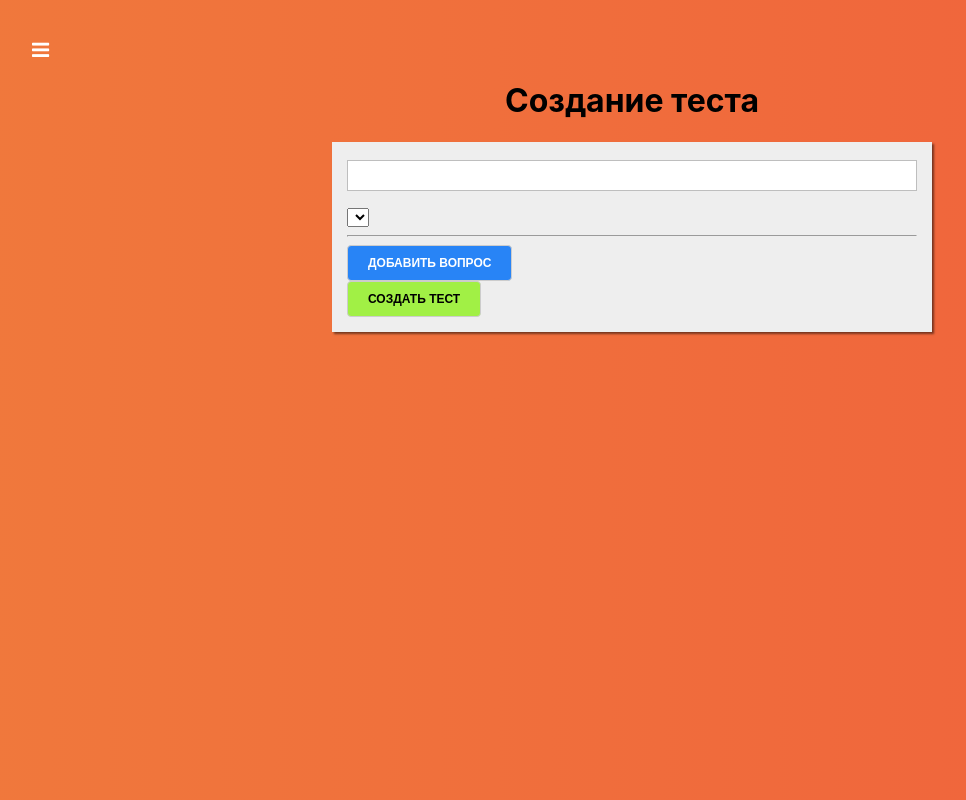
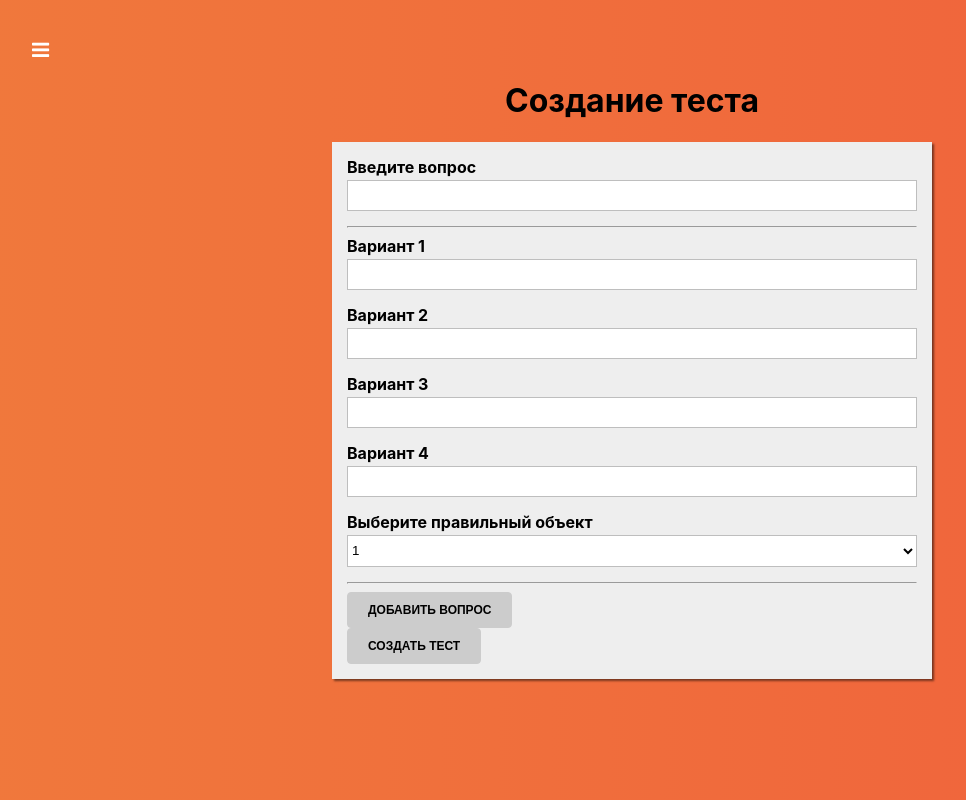
Before and after one commit to Vitaliy-Shlepakov/quize, a React app: page /quiz-creator in a window 1280 px wide. Shown: the whole page, without its empty margins (8-974 px from the left). Built offline with nearby package versions, Linux system fonts and the light colour scheme.

Commit message:
working on form

```diff
--- /dev/null
+++ b/src/components/UI/Select/Select.js
@@ -0,0 +1,31 @@
+import React from 'react';
+import './Select.sass';
+
+const Select = ({label, value, onChange, options}) => {
+  const htmlFor = `${label}--${Math.random()}`;
+
+  return (
+    <div className="Select">
+      <label htmlFor={htmlFor} className="Select__Label">{ label }</label>
+      <select
+        value={value}
+        onChange={e => onChange(e.target.value)}
+        id={htmlFor}
+        accessKey={'t'}
+        className="Select__Select"
+      >
+        {
+          options.map((option, index) => {
+            return (
+              <option key={index} value={option.value}>
+                { option.text }
+              </option>
+            )
+          })
+        }
+      </select>
+    </div>
+  );
+};
+
+export default Select;
--- /dev/null
+++ b/src/components/UI/Select/Select.sass
@@ -0,0 +1,19 @@
+.Select
+  margin-bottom: 15px
+
+.Select__Label
+  margin: 0 0 3px 0
+  padding: 0
+  font-weight: bold
+  display: block
+
+.Select__Select
+  display: block
+  box-sizing: border-box
+  border: 1px solid #bebebe
+  margin-bottom: 5px
+  height: 32px
+  width: 100%
+  outline: none
+  transition: all .2s
+  background-color: #fff
--- a/src/containers/QuizCreator/QuizCreator.js
+++ b/src/containers/QuizCreator/QuizCreator.js
@@ -1,33 +1,36 @@
 import React, {Component} from 'react';
 import './QuizCreator.sass';
 import Button from "../../components/UI/Button/Button";
-import { createControl } from '../../form/formFramework';
+import { createControl, validate, validateForm } from '../../form/formFramework';
 import Input from "../../components/UI/Input/Input";
+import Select from "../../components/UI/Select/Select";
 
 function createFormControls(){
   return {
-    formControls: {
     question: createControl({
       label: 'Введите вопрос',
-        errorMessage: 'Вопрос не может быть пустым'
-      }),
+      errorMessage: 'Вопрос не может быть пустым',
+    }, {required: true}),
     option1: createControl({
       label: 'Вариант 1',
-        errorMessage: 'Значение не может быть пустым'
+      errorMessage: 'Значение не может быть пустым',
+      id: 1,
     }, {required: true}),
     option2: createControl({
       label: 'Вариант 2',
-        errorMessage: 'Значение не может быть пустым'
+      errorMessage: 'Значение не может быть пустым',
+      id: 2,
     }, {required: true}),
     option3: createControl({
       label: 'Вариант 3',
-        errorMessage: 'Значение не может быть пустым'
+      errorMessage: 'Значение не может быть пустым',
+      id: 3,
     }, {required: true}),
     option4: createControl({
       label: 'Вариант 4',
-        errorMessage: 'Значение не может быть пустым'
+      errorMessage: 'Значение не может быть пустым',
+      id: 4,
     }, {required: true}),
-    }
   }
 }
 
@@ -35,6 +38,8 @@ class QuizCreator extends Component {
 
   state = {
     quiz: [],
+    rightAnswer: 1,
+    isFormValid: false,
     formControls: createFormControls()
   };
 
@@ -42,13 +47,60 @@ class QuizCreator extends Component {
     e.preventDefault();
   };
 
-  handlerAddQuestion = () => {};
+  handlerAddQuestion = (e) => {
+    e.preventDefault();
+  };
 
-  handlerCreateQuestion = () => {};
+  handlerCreateQuestion = (value) => {
+    console.log(value);
+  };
+
+  renderInputs = () => {
+    const { formControls } = this.state;
+
+    return  Object.keys(formControls).map((controlName, index) => {
+      const currentControl = formControls[controlName];
+      return (
+        <div key={index}>
+          <Input
+            label={currentControl.label}
+            value={currentControl.value}
+            valid={currentControl.valid}
+            shouldValidate={!!currentControl.validation}
+            touched={currentControl.touched}
+            errorMessage={currentControl.errorMessage}
+            onChange={e => this.handlerChangeInput(e.target.value, controlName)}
+          />
+          { index === 0 && <hr/>}
+        </div>
+      )
+    })
+  };
+
+  handlerChangeInput = (value, controlName) => {
+    const { formControls } = this.state;
+    const currentControl = formControls[controlName];
+
+    currentControl.touched = true;
+    currentControl.value = value;
+    currentControl.valid = validate(currentControl.value, currentControl.validation);
+
+    formControls[controlName] = currentControl;
+
+    this.setState({
+      formControls: formControls,
+      isFormValid: validateForm(formControls),
+    })
+  };
+
+  handlerSelectChange = (value) => {
+    this.setState({rightAnswer: value})
+  };
+
 
   render() {
-    const {formControls} = this.state;
-    console.log(formControls, 'formControls');
+    const { formControls, rightAnswer } = this.state;
+
     return (
       <div className="QuizCreator">
         <div className="QuizCreator__Container">
@@ -60,22 +112,32 @@ class QuizCreator extends Component {
             className="QuizCreator__Form"
           >
             {
-              <Input
-
+              this.renderInputs()
+            }
+            <Select
+              label={"Выберите правильный объект"}
+              value={rightAnswer}
+              onChange={this.handlerSelectChange}
+              options={[
+                {text: '1', value: 1},
+                {text: '2', value: 2},
+                {text: '3', value: 3},
+                {text: '4', value: 4},
+              ]}
             />
-            }
-            <select></select>
             <hr/>
             <div className="QuizCreator__Actions">
               <Button
                 customClass="Primary"
                 onClick={this.handlerAddQuestion}
+                disabled={!this.state.isFormValid}
               >
                 Добавить вопрос
               </Button>
               <Button
                 customClass="Success"
                 onClick={this.handlerCreateQuestion}
+                disabled={this.state.quiz.length === 0}
               >
                 Создать тест
               </Button>
--- a/src/form/formFramework.js
+++ b/src/form/formFramework.js
@@ -1,4 +1,4 @@
-export function createControl(config, validation) {
+function createControl(config, validation) {
   return {
     ...config,
     validation,
@@ -7,3 +7,30 @@ export function createControl(config, validation) {
     value: ''
   }
 }
+
+function validate(value, validation = null){
+  if(!validation) return true;
+  let isValid = true;
+  if(validation.required){
+    isValid = value.trim() !== '' && isValid
+  }
+  return isValid;
+};
+
+function validateForm(formControls) {
+  let isFormValid = true;
+
+  for(let control in formControls){
+    if(formControls.hasOwnProperty(control)){
+      isFormValid = formControls[control].valid && isFormValid;
+    }
+  }
+
+  return isFormValid;
+}
+
+export {
+  createControl,
+  validate,
+  validateForm
+}
```
Lines whose indentation alone changed are shown as unchanged.
